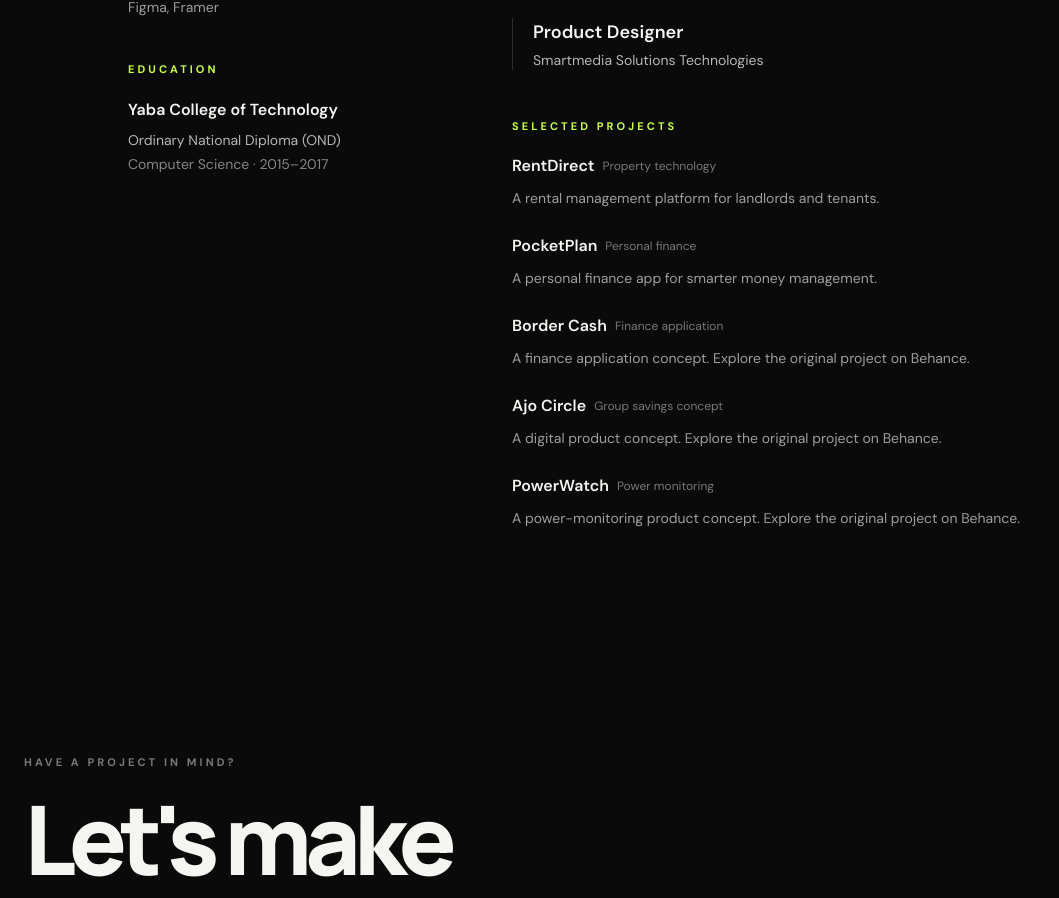
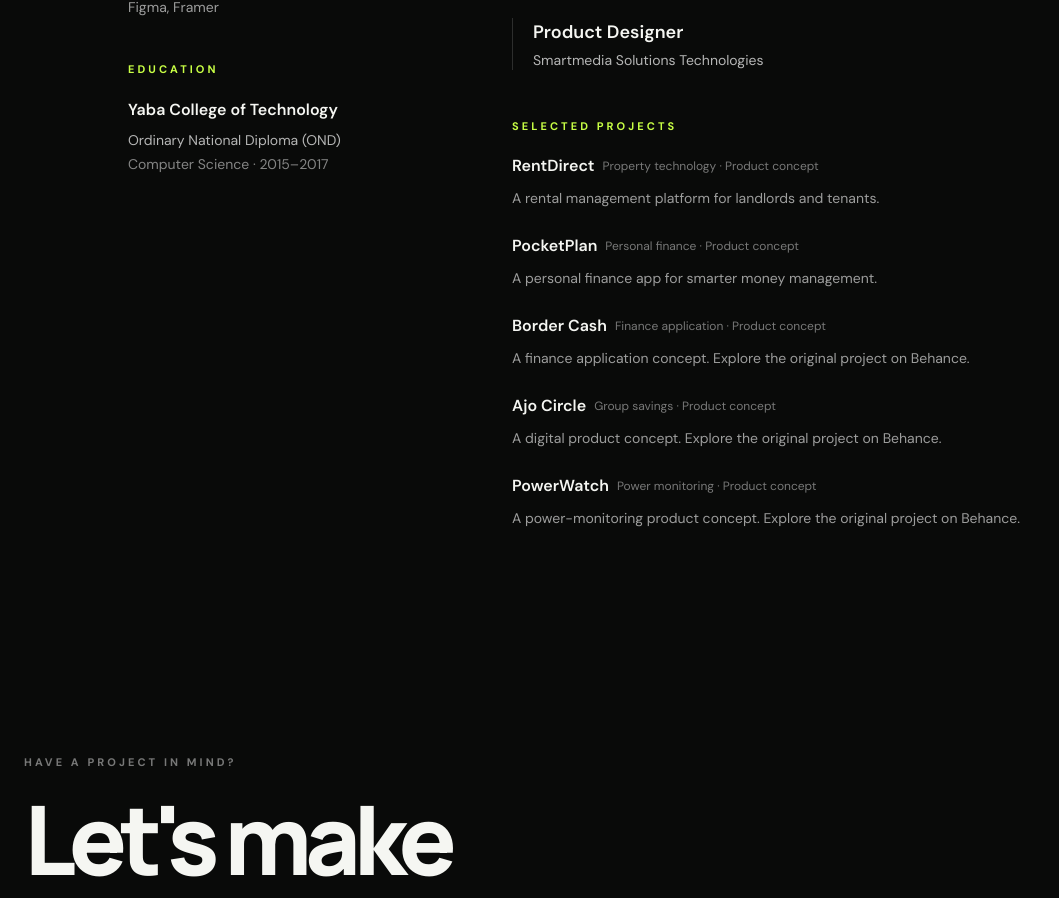
Before and after one commit to richyboy035/richard-bernard-portfolio, a Next.js app: page /resume in a window 1280 px wide. Shown: the part 849-1747 px from the top of the page, without its empty margins (0-1059 px from the left). Built offline with nearby package versions, Linux system fonts and the light colour scheme.

Commit message:
Label design explorations as concepts

```diff
--- a/data/projects.ts
+++ b/data/projects.ts
@@ -24,7 +24,7 @@ export const projects: Project[] = [
 
   {
     name: 'RentDirect',
-    type: 'Property technology',
+    type: 'Property technology · Product concept',
     desc: 'A rental management platform for landlords and tenants.',
     tags: ['Product Design', 'UX'],
     visual: 'rent',
@@ -52,7 +52,7 @@ export const projects: Project[] = [
   },
   {
     name: 'PocketPlan',
-    type: 'Personal finance',
+    type: 'Personal finance · Product concept',
     desc: 'A personal finance app for smarter money management.',
     tags: ['Product Design', 'Fintech'],
     visual: 'pocket',
@@ -81,7 +81,7 @@ export const projects: Project[] = [
   },
 
   {
-    name: 'Border Cash', type: 'Finance application', desc: 'A finance application concept. Explore the original project on Behance.',
+    name: 'Border Cash', type: 'Finance application · Product concept', desc: 'A finance application concept. Explore the original project on Behance.',
     tags: ['Product Design', 'Fintech', 'Mobile UI'], visual: 'border', category: 'Product Design', role: 'Product Designer', year: '2026',
     behanceUrl: 'https://www.behance.net/gallery/258677609/FINACE-APPLICATION',
     overview: 'Project details will be developed from the original Behance presentation.',
@@ -92,7 +92,7 @@ export const projects: Project[] = [
     outcome: 'Case study details are being prepared.', technologies: ['Figma', 'Product Design', 'UI Design'],
   },
   {
-    name: 'Ajo Circle', type: 'Group savings concept', desc: 'A digital product concept. Explore the original project on Behance.',
+    name: 'Ajo Circle', type: 'Group savings · Product concept', desc: 'A digital product concept. Explore the original project on Behance.',
     tags: ['Product Design', 'Fintech', 'Mobile UI'], visual: 'ajo', prototypeUrl: 'https://www.figma.com/proto/JtyYWZw07pP35zCG1ajcyG/Ajo-Circles-%E2%80%94-Savings-App?node-id=2-38&t=7UxA4ZdhB97FrySi-0&scaling=scale-down&content-scaling=fixed&page-id=0%3A1&starting-point-node-id=3%3A106&show-proto-sidebar=1', category: 'Product Design', role: 'Product Designer', year: '2026',
     behanceUrl: 'https://www.behance.net/gallery/257685169/Ajo-circle',
     overview: 'Project details will be developed from the original Behance presentation.',
@@ -103,7 +103,7 @@ export const projects: Project[] = [
     outcome: 'Case study details are being prepared.', technologies: ['Figma', 'Product Design', 'UI Design'],
   },
   {
-    name: 'PowerWatch', type: 'Power monitoring', desc: 'A power-monitoring product concept. Explore the original project on Behance.',
+    name: 'PowerWatch', type: 'Power monitoring · Product concept', desc: 'A power-monitoring product concept. Explore the original project on Behance.',
     tags: ['Product Design', 'Monitoring', 'Mobile UI'], visual: 'power', prototypeUrl: 'https://www.figma.com/proto/bTjRgxXR9df2ScuL1kANPm/Power-Monitor-App---Login---Home?t=7UxA4ZdhB97FrySi-0&scaling=scale-down&content-scaling=fixed&page-id=0%3A1&node-id=2-2&starting-point-node-id=1%3A2', category: 'Product Design', role: 'Product Designer', year: '2026',
     behanceUrl: 'https://www.behance.net/gallery/257610769/Power-Monitor',
     overview: 'Project details will be developed from the original Behance presentation.',
```
